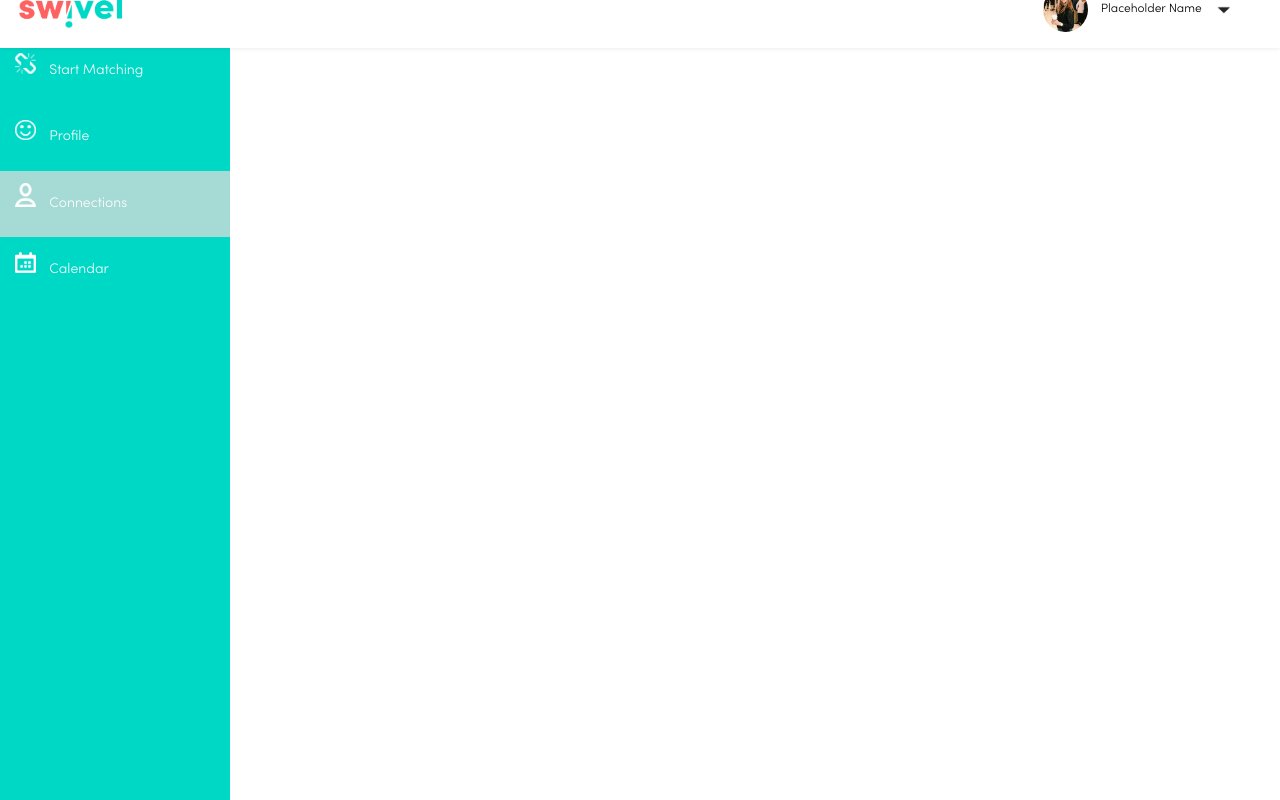
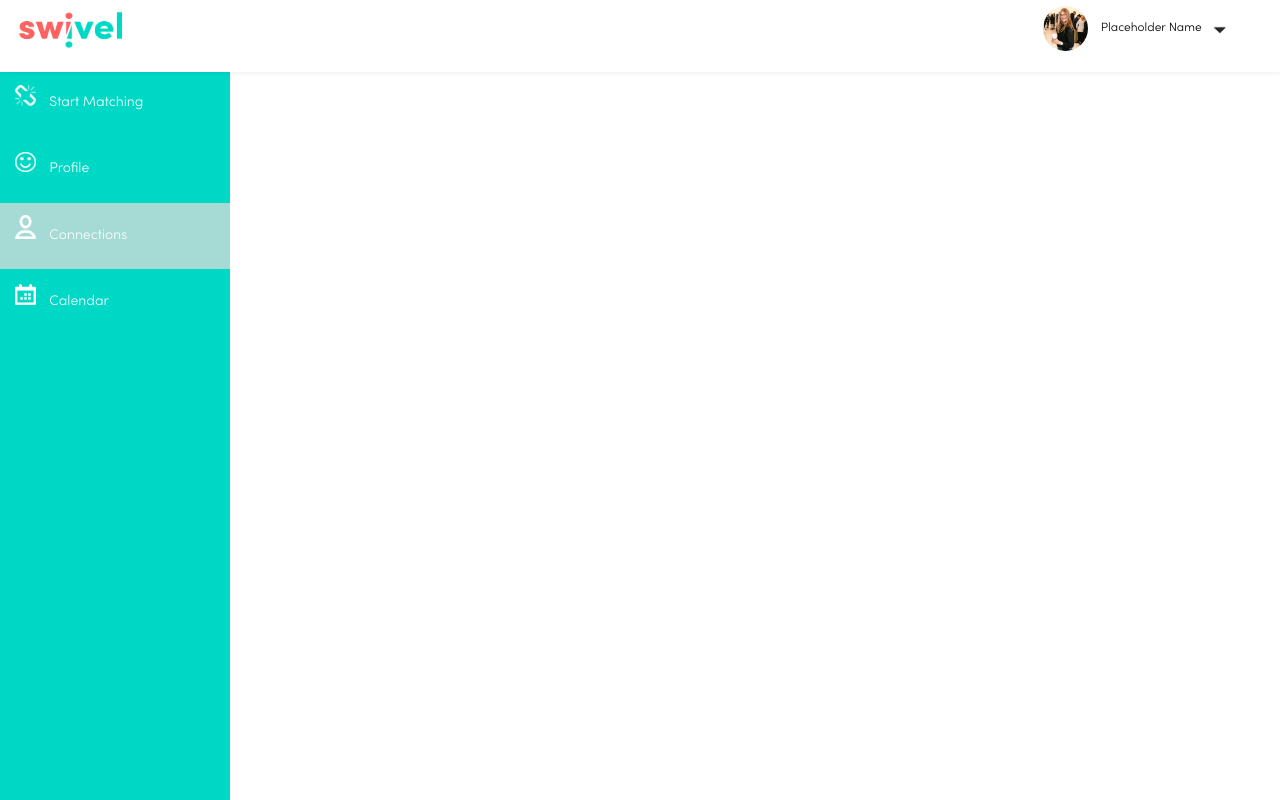
Before and after one commit to AnthonyMarsili/Swivel_Capstone, a React (Create React App) app in the folder swivel/: page /dashboard in a window 1280 px wide. Built offline with nearby package versions, Linux system fonts and the light colour scheme; no server answers; what aws-amplify would draw is missing.

Commit message:
fixed top av bug

```diff
--- a/swivel/src/components/Calendar.js
+++ b/swivel/src/components/Calendar.js
@@ -1,7 +1,6 @@
 const Calendar = ( ) => {
   return (
     <div>
-      <h1> Calendar </h1>
     </div>
   )
 }
--- a/swivel/src/components/Dashboard.js
+++ b/swivel/src/components/Dashboard.js
@@ -1,4 +1,3 @@
-
 
 import React, { useState, useEffect } from 'react'
 import Amplify, { API, Auth, Hub } from 'aws-amplify'
@@ -32,9 +31,12 @@ const Dashboard = ( ) => {
     </div>
   )
   */
+
   return(
-    <div>
-      <h1> Dashboard </h1>
+    // put this under redirectToLogin === false
+    <div className = "dashboard-body">
+      <div>
+      </div>
     </div>
   )
 
--- a/swivel/src/components/MainNav.js
+++ b/swivel/src/components/MainNav.js
@@ -2,7 +2,7 @@ import LogoFull from "../images/Logo_Full.png"
 import DropImg from "../images/dropdown.png"
 import DummyImg from "../images/student/student1.jpeg"
 
-import {NavLink} from 'react-router-dom'
+import {NavLink, Link} from 'react-router-dom'
 import { Auth, Hub } from 'aws-amplify'
 
 const SideNav = () => {
@@ -26,7 +26,7 @@ const SideNav = () => {
         <div className="nav-dropdown-content">
           <p className="dropdown-opt" id="status"><b> Status: </b> Online </p>
           <NavLink exact to="/profile" className="dropdown-opt"><p className="dropdown-opt">Account Settings</p></NavLink>
-          <NavLink exact to="https://forms.gle/Q1xkfrAP1bjLXDfW9" className="dropdown-opt"><p className="dropdown-opt">Feedback</p></NavLink>
+          <a href="https://forms.gle/Q1xkfrAP1bjLXDfW9" className="dropdown-opt"><p className="dropdown-opt">Feedback</p></a>
           <button className="dropdown-opt" id="dropdown-logout" onClick = {() => signOut()}>Log Out</button>
         </div>
       </div>
--- a/swivel/src/components/Matching.js
+++ b/swivel/src/components/Matching.js
@@ -1,7 +1,6 @@
 const Matching = ( ) => {
   return (
     <div>
-      <h1> Matching </h1>
     </div>
   )
 }
--- a/swivel/src/components/Profile.js
+++ b/swivel/src/components/Profile.js
@@ -1,7 +1,6 @@
 const Profile = ( ) => {
   return (
     <div>
-      <h1> Profile </h1>
     </div>
   )
 }
--- a/swivel/src/index.css
+++ b/swivel/src/index.css
@@ -774,7 +774,7 @@ td {
   width: 18%;
   position: fixed;
   left: 0;
-  padding-top: 38px;
+  padding-top: 70px;
 }
 
 #comp-nav{
@@ -808,7 +808,7 @@ td {
 /* Main Top Nav */
 .main-nav{
   width: 100%;
-  height: 6%;
+  height: 9%;
   z-index: 5;
   background-color: white;
   box-shadow: 0px 2px 3px #0000000D;
@@ -817,7 +817,7 @@ td {
 
 #main-nav-logo{
   width: 8%;
-  margin-top: -2.7%;
+  margin-top: -1.1%;
 }
 
 .nav-info{
@@ -829,37 +829,39 @@ td {
 #profile-pic{
   width: 3.5%;
   border-radius: 100%;
-  margin-top: -1%;
+  margin-top: 0.5%;
 }
 
 #profile-name{
   margin-right: 1%;
-  margin-top: -0.01%;
   font-size: 12px;
   margin-left: 86%;
+  margin-top: 1.5%;
 }
 
 .nav-drop-img{
   width: 20%;
   float: right;
-  margin-right: 80%;
-  margin-top: 10%;
+  margin-right: 70%;
+  margin-top: 25%;
 }
 
 .nav-dropdown{
   float: right;
   display: inline;
   text-align: center;
+  padding: 10px;
 }
 
 .nav-dropdown-content {
   display: none;
-  position: relative;
+  position: absolute;
   background-color: white;
   min-width: 160px;
   box-shadow: 0px 2px 10px #00000027;
   z-index: 8 !important;
-  margin-right: 50%;
+  margin-left: -9%;
+  margin-top: 3%;
 }
 
 .dropdown-opt {
@@ -868,6 +870,11 @@ td {
   text-decoration: none;
   display: block;
   font-size: 14px;
+}
+
+#status{
+  padding: 10px;
+  margin-top: 0px;
 }
 
 #dropdown-logout{
@@ -885,3 +892,9 @@ td {
   background-color: #ddd;
   cursor: pointer;
 }
+
+/* Dashboard */
+.dashboard-body{
+  background-color: #E9E9F0;
+  height: 100vh;
+}
```
